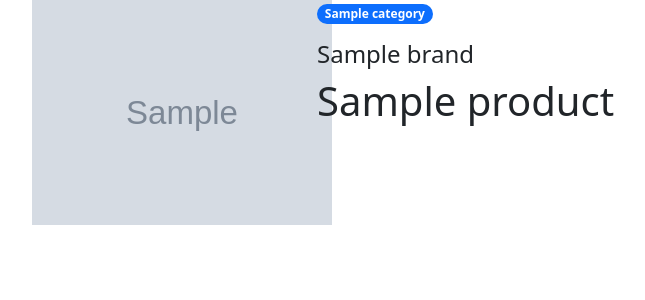
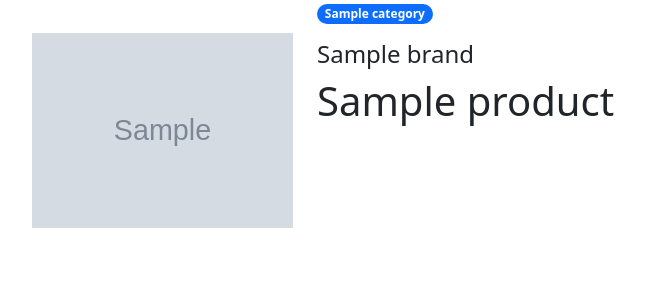
Before and after one commit to iana-b/CosProject, a Django app: page /product/1/ in a window 1280 px wide. Shown: the part 56-356 px from the top of the page, without its empty margins (50-695 px from the left). Run offline with Django 4.2, Linux system fonts and the light colour scheme; tables that the repository leaves empty hold one stand-in row (values such as "Sample post"); grey boxes marked "Sample" are stand-in pictures; some libraries are stand-ins or nearby versions.

Commit message:
change image style product detail

```diff
--- a/cosproject/cosapp/templates/product_detail.html
+++ b/cosproject/cosapp/templates/product_detail.html
@@ -6,7 +6,7 @@
 <div class="container">
     <div class="row">
         <div class="col-3 text-center">
-            <img src="{{ product.picture.url }}" alt="" style="max-width: 300px; max-height:300px">
+            <img src="{{ product.picture.url }}" alt="" style="width: 100%; object-fit: contain; aspect-ratio: 1/1;">
         </div>
         <div class="col">
             <p class="badge rounded-pill bg-primary">{{ product.category }}</p>
```
